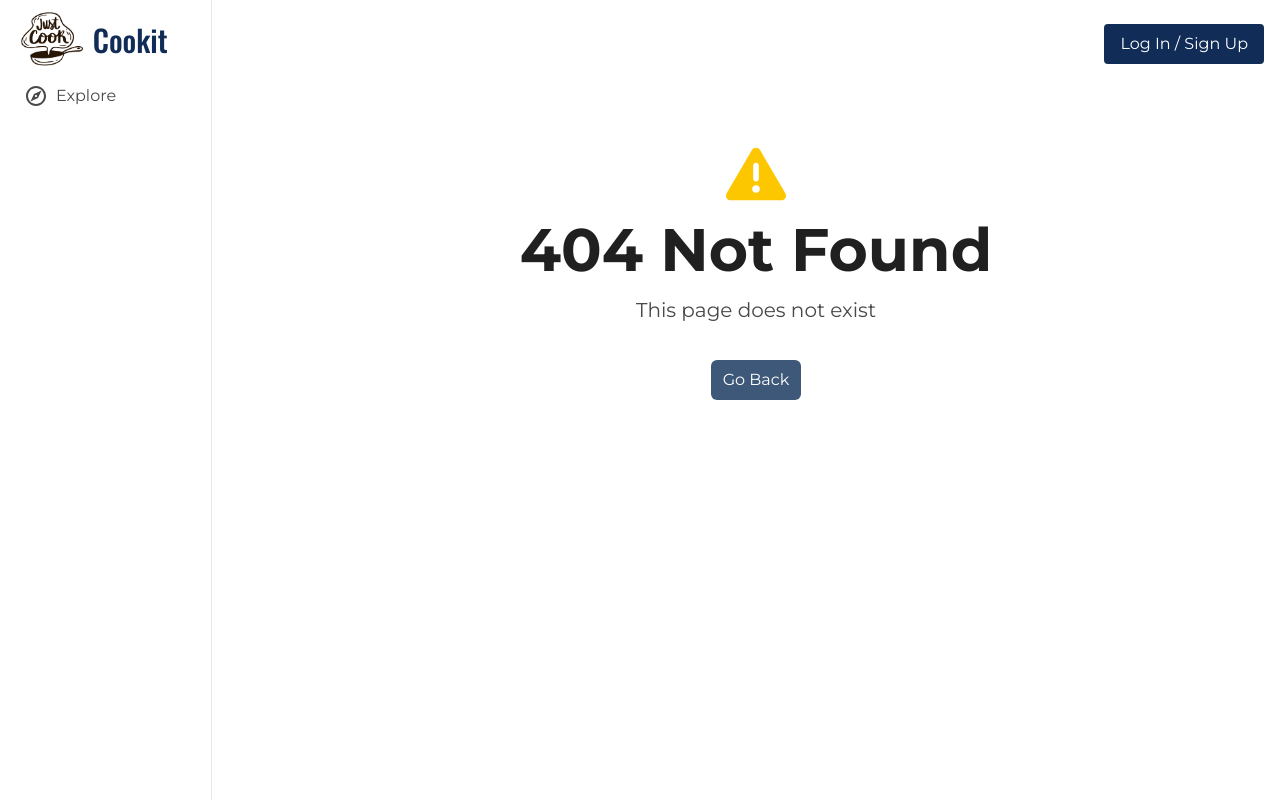
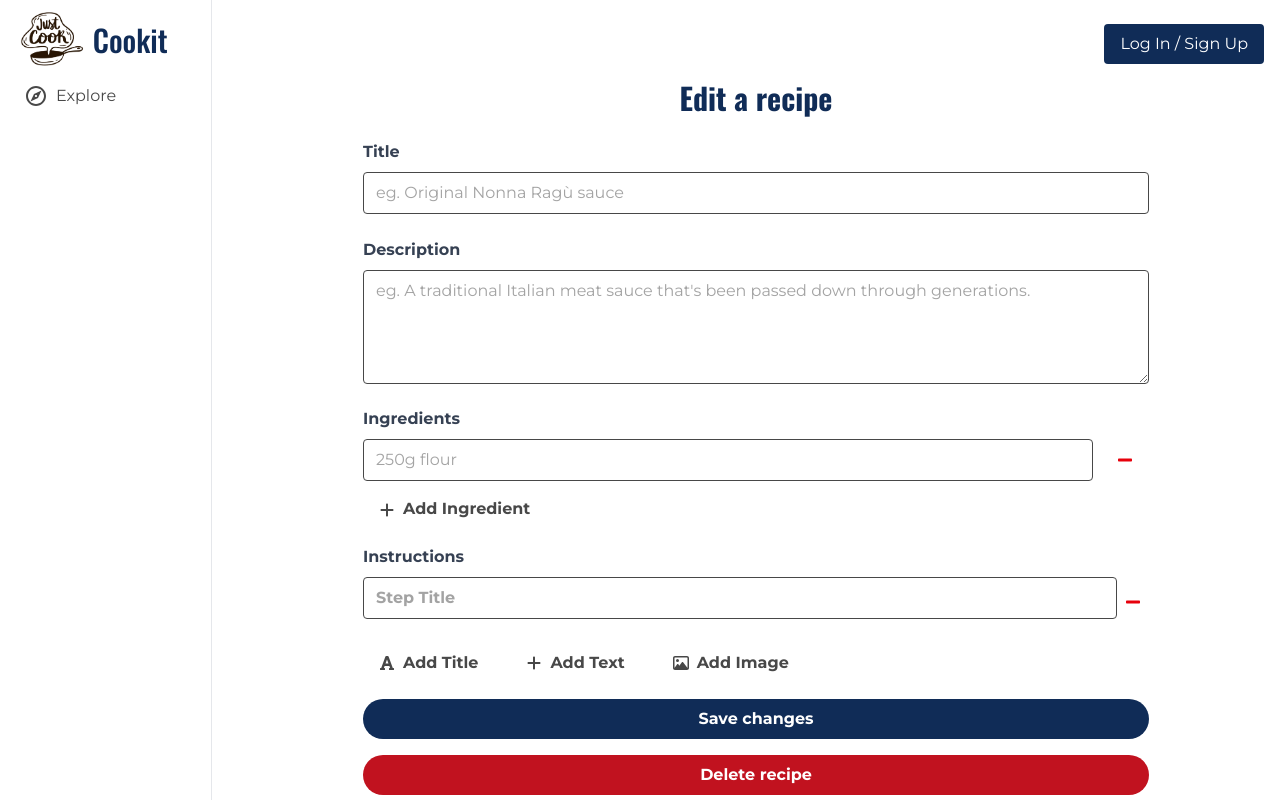
Before and after one commit to lisachen0112/cookit, a React (Vite) app in the folder frontend/: page /edit-recipe/1 in a window 1280 px wide. Before the commit this address had no page. Built offline with nearby package versions, Linux system fonts and the light colour scheme; no server answers.

Commit message:
[frontend] editing recipe with option to delete recipe. Modified back to previous page feature to handle the logic correctly

```diff
--- a/frontend/src/App.jsx
+++ b/frontend/src/App.jsx
@@ -10,6 +10,7 @@ import RecipeDetailPage, { recipeLoader } from './pages/RecipeDetailPage';
 import NotFoundPage from './pages/NotFoundPage';
 import CreateRecipePage from './pages/CreateRecipePage';
 import RecipeListPage from './pages/RecipeListPage';
+import EditRecipePage from './pages/EditRecipePage';
 import { UserContextProvider } from '../context/userContext';
 
 const App = () => {
@@ -25,6 +26,7 @@ const App = () => {
 
         <Route path="/recipes/:recipeId" element={<RecipeDetailPage />} loader={recipeLoader} />
         <Route path="/create-recipe" element={<CreateRecipePage />} />
+        <Route path="/edit-recipe/:recipeId" element={<EditRecipePage />} />
         <Route path="*" element={<NotFoundPage />} />
       </Route>
     )
--- a/frontend/src/components/Instructions.jsx
+++ b/frontend/src/components/Instructions.jsx
@@ -14,7 +14,7 @@ const Instructions = ({ instructions }) => {
             {instruction.type === 'IMAGE' && instruction.content && (
               <div className="flex justify-center">
                 <img
-                  src={"http://localhost:8088/api/v1/uploads/" + instruction.content}
+                  src={"http://localhost:8088/api/v1/uploads/instructions/" + instruction.content}
                   alt="Instruction image"
                   className="max-w-full h-auto rounded"
                   style={{ maxHeight: '300px', objectFit: 'contain' }}
--- a/frontend/src/components/createRecipe/InstructionsForm.jsx
+++ b/frontend/src/components/createRecipe/InstructionsForm.jsx
@@ -7,7 +7,7 @@ const InstructionsForm = ({ instructions, setInstructions}) => {
     const image = "IMAGE";
 
     const handleAddInstruction = (type) => {
-        setInstructions([...instructions, { type, content: "" }]);
+        setInstructions([...instructions, { type, content: "", media: null }]);
     };
 
     const handleInstructionChange = (index, value) => {
@@ -18,8 +18,8 @@ const InstructionsForm = ({ instructions, setInstructions}) => {
 
     const handleRemoveInstruction = (index) => {
         const instruction = instructions[index];
-        if (instruction.type === image && instruction.content) {
-            URL.revokeObjectURL(instruction.content);
+        if (instruction.type === image && instruction.media) {
+            URL.revokeObjectURL(instruction.media);
         }
 
         setInstructions(instructions.filter((_, i) => i !== index));
@@ -27,10 +27,9 @@ const InstructionsForm = ({ instructions, setInstructions}) => {
 
     const handleFileChange = (index, file) => {
         const updatedInstructions = [...instructions];
-        updatedInstructions[index].content = file;
+        updatedInstructions[index].media = file;
         setInstructions(updatedInstructions);
     }
-
 
   return (
     <div className="mb-4 ">
@@ -46,7 +45,7 @@ const InstructionsForm = ({ instructions, setInstructions}) => {
                     type="text"
                     className="border rounded w-full py-2 px-3 mb-2 font-bold"
                     placeholder="Step Title"
-                    value={instruction.title}
+                    value={instruction.content}
                     onChange={(e) => handleInstructionChange(index, e.target.value)}
                     />
                 )}
@@ -60,20 +59,30 @@ const InstructionsForm = ({ instructions, setInstructions}) => {
                 )}
                 {instruction.type === image && (
                     <div className="flex flex-col justify-center items-center w-full">
-                        {instruction.content && (
+                        {instruction.media &&
+                          (
                             <img
-                                src={URL.createObjectURL(instruction.content)}
+                              src={URL.createObjectURL(instruction.media)}
                               alt="Preview"
                               className="w-100 h-100 object-cover rounded"
                             />
-                            )
-                        }
+                          )}
+                          {!instruction.media && instruction.content && (
+                            <img
+                              src={"http://localhost:8088/api/v1/uploads/instructions/" + instruction.content}
+                              alt="Preview"
+                              className="w-100 h-100 object-cover rounded"
+                            />
+                          )}
+                          {/* Show the input when adding photo, don't show if the image has been uploaded already */}
+                          {instruction.content === "" && (
                             <input
                               type="file"
                               accept="image/*"
                               className="border rounded py-2 px-3 my-2"
                               onChange={(e) => handleFileChange(index, e.target.files[0])}
                             />
+                          )}
                     </div>
                 )}
                 <button
@@ -84,7 +93,6 @@ const InstructionsForm = ({ instructions, setInstructions}) => {
                     <FaMinus />
                 </button>
             </div>
-
         </div>
       ))}
 
--- a/frontend/src/constants/frontend.js
+++ b/frontend/src/constants/frontend.js
@@ -4,4 +4,5 @@ export const ROUTES = {
     USER_RECIPES: "/my-recipes",
     FAVORITES: "/favorites",
     NOTIFICATIONS: "/notifications",
+    RECIPE_DETAILS: "/recipes/:recipeId",
 }
--- a/frontend/src/layout/MainLayout.jsx
+++ b/frontend/src/layout/MainLayout.jsx
@@ -7,6 +7,7 @@ import logo from '../assets/images/logo.png';
 import { UserContext } from '../../context/userContext';
 import { useContext } from 'react';
 import { FaArrowLeft } from 'react-icons/fa';
+import { ROUTES } from '../constants/frontend';
 
 const MainLayout = () => {
   const { isAuthenticated, logout } = useContext(UserContext);
@@ -21,7 +22,12 @@ const MainLayout = () => {
   const isRecipeDetailPage = location.pathname.includes('/recipes/');
   const handleBackClick = (e) => {
     e.preventDefault();
-    navigate(-1);
+    if (location.state?.isCreatedOrEdited) {
+      navigate(ROUTES.USER_RECIPES);
+    } else {
+      navigate(-1);
+    }
+
   };
 
   const handleLogout = () => {
--- a/frontend/src/pages/CreateRecipePage.jsx
+++ b/frontend/src/pages/CreateRecipePage.jsx
@@ -1,81 +1,70 @@
-import { useState } from 'react';
+import { useState, useContext } from 'react';
 import { useNavigate } from 'react-router-dom';
 import { ROUTES } from '../constants/frontend';
 import IngredientsForm from '../components/createRecipe/IngredientsForm';
 import InstructionsForm from '../components/createRecipe/InstructionsForm';
 import { toast } from 'react-hot-toast';
+import { UserContext } from "../../context/userContext";
+
 
 const CreateRecipePage = () => {
+    const { user } = useContext(UserContext);
     const [title, setTitle] = useState('');
     const [description, setDescription] = useState('');
     const [ingredients, setIngredients] = useState(['']);
-    const [instructions, setInstructions] = useState([{ type: "TITLE", content: "" }]);
+    const [instructions, setInstructions] = useState([{ type: "TITLE", content: "", media: null }]);
     const navigate = useNavigate();
 
 
     const postRecipe = async (newRecipe) => {
-        console.log(newRecipe);
         try {
             const jwtToken = localStorage.getItem('token');
             const response = await fetch('/api/recipes', {
                 method: 'POST',
                 headers: {
-              'Content-Type': 'application/json',
                 'Authorization': `Bearer ${jwtToken}`,
                 },
-            body: JSON.stringify(newRecipe),
+                body: newRecipe,
             });
+            if (!response.ok) {
+                toast.error('Failed to post recipe');
+                throw new Error('Failed to post recipe');
+            }
+            toast.success('Recipe created successfully');
+            const location = response.headers.get('Location');
+            if (location) {
+                return location;
+            }
         } catch (error) {
           console.error('Failed to post recipe', error);
           toast.error('Failed to post recipe');
         }
     };
 
-    const uploadImage = async (file) => {
-        const jwtToken = localStorage.getItem('token');
-        const formData = new FormData();
-        formData.append("file", file);
+    const submitForm = async (e) => {
+        e.preventDefault();
 
-        const response = await fetch("/api/media/upload/instructions", {
-            headers: {
-                'Authorization': `Bearer ${jwtToken}`,
-            },
-            method: "POST",
-            body: formData,
+        const formData = new FormData()
+        formData.append('title', title);
+        formData.append('description', description);
+        ingredients.forEach((ingredient, index) => {
+            formData.append(`ingredients[${index}]`, ingredient);
         });
 
-        if (!response.ok) {
-            throw new Error("Image upload failed");
+        instructions.forEach((instruction, index) => {
+            formData.append(`instructions[${index}].orderIndex`, index);
+            formData.append(`instructions[${index}].type`, instruction.type);
+            formData.append(`instructions[${index}].content`, instruction.content);
+            if (instruction.media) {
+                formData.append(`instructions[${index}].media`, instruction.media);
             }
-        const imageUrl = await response.text();
-        return imageUrl;
-    };
+        });
 
-    const submitForm = async (e) => {
-        e.preventDefault();
-        const updatedInstructions = await Promise.all(
-            instructions.map(async (instruction, index) => {
-                if (instruction.type === "IMAGE" && instruction.content) {
-                    try {
-                        const imageUrl = await uploadImage(instruction.content);
-                        return { ...instruction, content: imageUrl, orderIndex: index };
-                    } catch (error) {
-                        console.error("Failed to upload image", error);
-                        toast.error("Failed to upload image");
-                        return { ...instruction, orderIndex: index };
-                    }
-                }
-                return { ...instruction, orderIndex: index };
-            })
-        );
-        const newRecipe = {
-            title,
-            description,
-            ingredients,
-            instructions: updatedInstructions,
-        }
-        postRecipe(newRecipe);
-        return navigate(ROUTES.USER_RECIPES);
+        const newRecipeLocation = await postRecipe(formData);
+        console.log(newRecipeLocation);
+        return navigate(newRecipeLocation ? newRecipeLocation : ROUTES.USER_RECIPES, {
+            state: { isCreatedOrEdited: true}
+        });
     };
 
     return (
@@ -132,7 +121,6 @@ const CreateRecipePage = () => {
                 </div>
                 </form>
             </div>
-
     )
 }
 
--- /dev/null
+++ b/frontend/src/pages/EditRecipePage.jsx
@@ -0,0 +1,173 @@
+import { useLocation, useParams, useNavigate } from "react-router-dom"
+import { useEffect, useState } from "react"
+import IngredientsForm from '../components/createRecipe/IngredientsForm';
+import InstructionsForm from '../components/createRecipe/InstructionsForm';
+import { toast } from 'react-hot-toast';
+import { ROUTES } from '../constants/frontend';
+
+const EditRecipePage = () => {
+    const { recipeId } =  useParams();
+    const location = useLocation();
+    const [recipe, setRecipe] = useState(location.state?.recipe || null );
+
+    const [title, setTitle] = useState(recipe?.title || '');
+    const [description, setDescription] = useState(recipe?.description || '');
+    const [ingredients, setIngredients] = useState(recipe?.ingredients ? recipe.ingredients.map(ing => ing.content) : ['']);
+    const [instructions, setInstructions] = useState(recipe?.instructions ||
+        [{ type: "TITLE", content: "", media: null }]);
+
+    const navigate = useNavigate();
+
+    useEffect(() => {
+        if (!recipe) {
+            console.log('fetching recipe');
+            const fetchRecipe = async () => {
+                try {
+                const response = await fetch(`/api/recipes/${recipeId}`);
+                const data = await response.json();
+                setRecipe(data);
+                } catch (error) {
+                console.error("Error fetching recipe:", error);
+                }
+            };
+            fetchRecipe();
+        }
+    }, [recipeId, recipe]);
+
+    const submitForm = async (e) => {
+        e.preventDefault();
+        console.log(instructions);
+
+        const updatedRecipe = new FormData();
+        updatedRecipe.append('title', title);
+        updatedRecipe.append('description', description);
+        ingredients.forEach((ingredient, index) => {
+            updatedRecipe.append(`ingredients[${index}]`, ingredient);
+        });
+        instructions.forEach((instruction, index) => {
+            updatedRecipe.append(`instructions[${index}].orderIndex`, index);
+            updatedRecipe.append(`instructions[${index}].type`, instruction.type);
+            updatedRecipe.append(`instructions[${index}].content`, instruction.content);
+            if (instruction.media) {
+                updatedRecipe.append(`instructions[${index}].media`, instruction.media);
+            }
+        });
+        await patchRecipe(updatedRecipe);
+    }
+
+    const patchRecipe = async (updatedRecipe) => {
+        updatedRecipe.forEach((value, key) => {
+            console.log(key, value);
+        });
+        try {
+            const jwtToken = localStorage.getItem('token');
+            const response = await fetch(`/api/recipes/${recipeId}`, {
+                method: 'PATCH',
+                headers: {
+                    'Authorization': `Bearer ${jwtToken}`,
+                },
+                body: updatedRecipe,
+            });
+            if (!response.ok) {
+                toast.error('Failed to update recipe');
+                throw new Error('Failed to update recipe');
+            }
+            toast.success('Recipe updated successfully');
+            return navigate(ROUTES.RECIPE_DETAILS.replace(':recipeId', recipeId), {
+                state: { isCreatedOrEdited: true}
+            });
+        } catch (error) {
+            console.error('Failed to update recipe', error);
+            toast.error('Failed to update recipe');
+        }
+    }
+
+    const deleteRecipe = async () => {
+        console.log(`deleting recipe with id: ${recipeId}`);
+        try {
+            const jwtToken = localStorage.getItem('token');
+            const response = await fetch(`/api/recipes/${recipeId}`, {
+                method: 'DELETE',
+                headers: {
+                    'Authorization': `Bearer ${jwtToken}`,
+                },
+            });
+            if (!response.ok) {
+                throw new Error('Failed to delete recipe');
+            }
+            toast.success('Recipe deleted successfully');
+            return navigate(ROUTES.USER_RECIPES);
+        } catch (error) {
+            console.error('Failed to delete recipe', error);
+            toast.error('Failed to delete recipe');
+        }
+    }
+
+    return (
+        <div className="flex justify-center items-start h-full">
+            <form onSubmit={submitForm} className="w-3/4">
+            <h1 className="text-3xl text-center font-bold mb-6 text-medium-custom font-title">
+                Edit a recipe
+            </h1>
+            <div className="mb-4">
+                <label
+                    htmlFor='title'
+                    className="block text-gray-700 font-bold mb-2">
+                    Title
+                </label>
+                <input
+                    type="text"
+                    id="title"
+                    name="title"
+                    className="border rounded w-full py-2 px-3 mb-2"
+                    placeholder="eg. Original Nonna Ragù sauce"
+                    value={title}
+                    onChange={(e) => setTitle(e.target.value)}
+                    required
+                />
+            </div>
+
+            <div className="mb-4">
+                <label
+                    htmlFor="description"
+                    className="block text-gray-700 font-bold mb-2">
+                    Description
+                </label>
+                <textarea
+                    id="description"
+                    name="description"
+                    className="border rounded w-full py-2 px-3"
+                    rows="4"
+                    placeholder="eg. A traditional Italian meat sauce that's been passed down through generations."
+                    value={description}
+                    onChange={(e) => setDescription(e.target.value)}
+                ></textarea>
+            </div>
+
+            <IngredientsForm ingredients={ingredients} setIngredients={setIngredients} />
+            <InstructionsForm instructions={instructions} setInstructions={setInstructions} />
+            <div>
+                <button
+                className="bg-medium-custom text-white font-bold py-2 px-4 rounded-full w-full
+                focus:outline-none focus:shadow-outline cursor-pointer"
+                type="submit"
+                >
+                Save changes
+                </button>
+            </div>
+            <div className="mt-4">
+                <button
+                className="bg-red-custom text-white font-bold py-2 px-4 rounded-full w-full
+                focus:outline-none focus:shadow-outline cursor-pointer"
+                type="button"
+                onClick={deleteRecipe}
+                >
+                Delete recipe
+                </button>
+            </div>
+            </form>
+        </div>
+    )
+}
+
+export default EditRecipePage
--- a/frontend/src/pages/RecipeDetailPage.jsx
+++ b/frontend/src/pages/RecipeDetailPage.jsx
@@ -1,4 +1,4 @@
-import { useLoaderData} from 'react-router-dom';
+import { Link, useLoaderData} from 'react-router-dom';
 import { FaPencil, FaRegHeart, FaHeart } from "react-icons/fa6";
 import Ingredients from '../components/Ingredients';
 import Instructions from '../components/Instructions';
@@ -37,10 +37,13 @@ const RecipeDetailPage = () => {
                 </h1>
 
                 {user && user.username === recipe.createdBy ? (
-                  <button className="text-gray-500 hover:text-black">
+                  <Link
+                  to={`/edit-recipe/${recipe.recipeId}`}
+                  state={{ recipe }}
+                  className="text-gray-500 hover:text-black">
                     <FaPencil className="inline mr-2" />
                     Edit this recipe
-                  </button>
+                  </Link>
                 ) : (
                   <div className="cursor-pointer" onClick={handleHeartClick}>
                       {isHeartClicked ? (
--- a/frontend/tailwind.config.js
+++ b/frontend/tailwind.config.js
@@ -8,6 +8,7 @@ export default {
           'medium-custom': '#102C57',
           'text-custom': '#484848',
           'text-dark-custom': '#202020',
+          'red-custom': '#c1121f'
         },
         fontFamily: {
           sans: ['Montserrat', 'sans-serif'],
```
Lines whose indentation alone changed are shown as unchanged.
